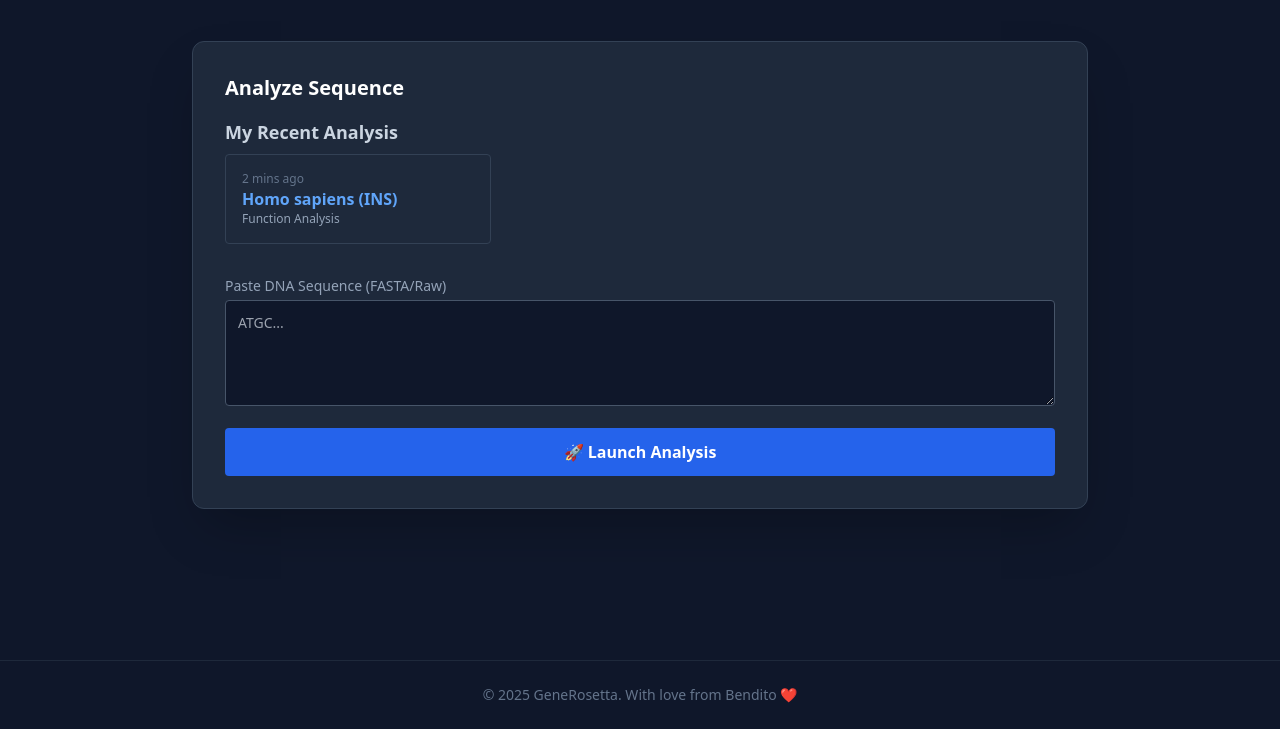
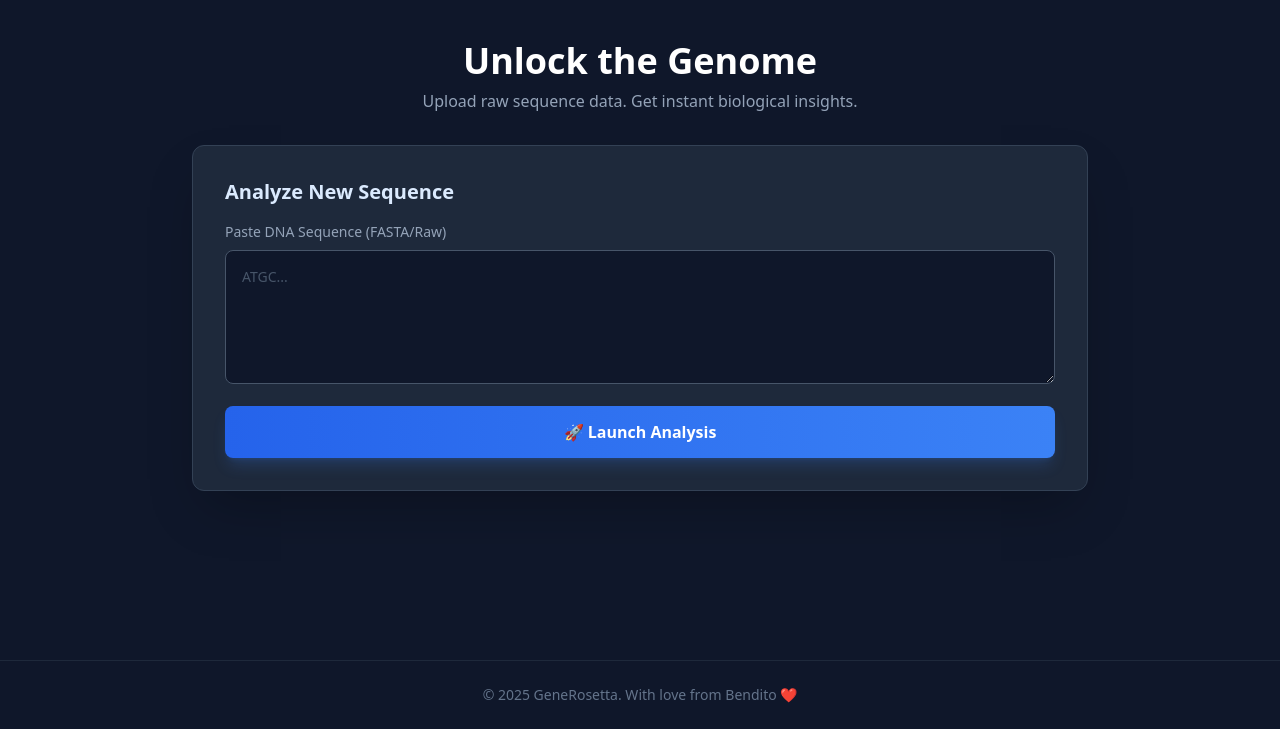
Before and after one commit to EmediongFrancis/GeneRosetta, a Django app: page / in a window 1280 px wide. Shown: the part 71-800 px from the top of the page. Run offline with Django 5.2, Linux system fonts and the light colour scheme; the visitor is signed in with stand-in values (Sample User, id 1); data that the repository does not hold is empty; parts of the project's set-up code (start-up, migrations or seed data) failed here and were passed over; some libraries are stand-ins or nearby versions.

Commit message:
feat: enhance index view with user-specific recent analysis and improved UI elements

```diff
--- a/templates/index.html
+++ b/templates/index.html
@@ -1,76 +1,104 @@
 {% extends 'base.html' %}
 
 {% block content %}
-<div class="max-w-4xl mx-auto space-y-8">
+<div class="max-w-4xl mx-auto space-y-8 animate-fade-in-up">
 
-    <!-- 1. UPLOAD SECTION -->
-    <div id="upload-section" class="bg-slate-800 p-8 rounded-xl border border-slate-700 shadow-2xl">
-        <h2 class="text-xl font-semibold mb-4">Analyze Sequence</h2>
-        <div id="error-banner" class="hidden bg-red-900/50 border border-red-500 text-red-200 p-4 rounded-lg mb-4 flex items-center">
+    <!-- 1. HEADER & HISTORY SECTION -->
+    <div class="space-y-6">
+        <div class="text-center mb-8">
+            <h2 class="text-4xl font-bold text-white mb-2">Unlock the Genome</h2>
+            <p class="text-slate-400">Upload raw sequence data. Get instant biological insights.</p>
+        </div>
+
+        {% if user.is_authenticated and recent_projects %}
+        <div class="mb-8">
+            <h3 class="text-lg font-bold text-slate-300 mb-4 flex items-center gap-2">
+                <span>🕒</span> Your Recent Analysis
+            </h3>
+            <div class="grid grid-cols-1 md:grid-cols-3 gap-4">
+                {% for project in recent_projects %}
+                <div class="bg-slate-800 p-4 rounded-xl border border-slate-700 hover:border-blue-500 transition cursor-pointer group relative overflow-hidden">
+                    <div class="text-xs text-slate-500 mb-1">{{ project.created_at|timesince }} ago</div>
+                    <div class="font-bold text-white group-hover:text-blue-400 transition truncate">
+                        {{ project.result.organism|default:"Processing..." }}
+                    </div>
+                    <div class="text-xs text-slate-400 truncate mt-1">
+                        ID: {{ project.id|stringformat:".8s" }}...
+                    </div>
+                </div>
+                {% endfor %}
+            </div>
+        </div>
+        {% endif %}
+    </div>
+
+    <!-- 2. UPLOAD CARD -->
+    <div id="upload-section" class="bg-slate-800 p-8 rounded-xl border border-slate-700 shadow-2xl relative">
+
+        <!-- Error Banner (Hidden by default) -->
+        <div id="error-banner" class="hidden bg-red-900/50 border border-red-500 text-red-200 p-4 rounded-lg mb-6 flex items-center animate-pulse">
             <span class="text-xl mr-3">⚠️</span>
             <span id="error-text">Something went wrong.</span>
         </div>
 
-        {% if user.is_authenticated %}
-<div class="mb-8">
-    <h3 class="text-lg font-bold text-slate-300 mb-2">My Recent Analysis</h3>
-    <div class="grid grid-cols-1 md:grid-cols-3 gap-4">
-        <!-- We will populate this with real data later -->
-        <div class="bg-slate-800 p-4 rounded border border-slate-700">
-            <div class="text-xs text-slate-500">2 mins ago</div>
-            <div class="font-bold text-blue-400">Homo sapiens (INS)</div>
-            <div class="text-xs text-slate-400">Function Analysis</div>
-        </div>
-    </div>
-</div>
-{% endif %}
+        <h2 class="text-xl font-semibold mb-4 text-blue-100">Analyze New Sequence</h2>
 
         <form id="analyze-form" class="space-y-4">
             {% csrf_token %}
             <div>
-                <label class="block text-sm text-slate-400 mb-1">Paste DNA Sequence (FASTA/Raw)</label>
-                <textarea name="raw_text" rows="4"
-                    class="w-full bg-slate-900 border border-slate-600 rounded p-3 text-mono text-sm focus:ring-2 focus:ring-blue-500 outline-none"
+                <label class="block text-sm text-slate-400 mb-2">Paste DNA Sequence (FASTA/Raw)</label>
+                <textarea name="raw_text" rows="5"
+                    class="w-full bg-slate-900 border border-slate-600 rounded-lg p-4 text-mono text-sm text-slate-200 focus:ring-2 focus:ring-blue-500 outline-none transition-all placeholder-slate-600"
                     placeholder="ATGC..."></textarea>
             </div>
             <button type="submit"
-                class="w-full bg-blue-600 hover:bg-blue-500 py-3 rounded font-bold transition">
+                class="w-full bg-gradient-to-r from-blue-600 to-blue-500 hover:from-blue-500 hover:to-blue-400 text-white py-3.5 rounded-lg font-bold shadow-lg shadow-blue-500/20 transition-all transform hover:-translate-y-0.5">
                 🚀 Launch Analysis
             </button>
         </form>
     </div>
 
-    <!-- 2. LOADING STATE (Hidden by default) -->
-    <div id="loading-section" class="hidden text-center py-12">
-        <div class="animate-spin text-4xl mb-4">🧬</div>
-        <p class="text-xl text-blue-300 animate-pulse">Processing Sequence...</p>
-        <p class="text-sm text-slate-500">Identifying Organism • Calculating Physics • Folding Protein</p>
+    <!-- 3. LOADING STATE (Hidden by default) -->
+    <div id="loading-section" class="hidden text-center py-16">
+        <div class="relative w-24 h-24 mx-auto mb-6">
+            <div class="absolute inset-0 border-4 border-blue-500/30 rounded-full"></div>
+            <div class="absolute inset-0 border-4 border-blue-500 border-t-transparent rounded-full animate-spin"></div>
+            <div class="absolute inset-0 flex items-center justify-center text-2xl">🧬</div>
+        </div>
+        <h3 class="text-2xl font-bold text-white mb-2">Analyzing...</h3>
+        <p class="text-blue-300 animate-pulse">Identifying Organism • Calculating Physics • Folding Protein</p>
     </div>
 
-    <!-- 3. RESULTS SECTION (Hidden by default) -->
+    <!-- 4. RESULTS SECTION (Hidden by default) -->
     <div id="results-section" class="hidden space-y-6">
 
         <!-- Metadata Header -->
-        <div class="flex items-center space-x-4 bg-slate-800 p-4 rounded-lg">
-            <div class="bg-emerald-900 text-emerald-300 px-3 py-1 rounded text-sm font-bold" id="res-organism">
-                Organism
+        <div class="flex items-center justify-between bg-slate-800 p-4 rounded-lg border border-slate-700">
+            <div class="bg-emerald-900/50 text-emerald-300 border border-emerald-500/30 px-3 py-1 rounded text-sm font-bold flex items-center gap-2">
+                <span>🔬</span> <span id="res-organism">Organism</span>
             </div>
-            <div class="text-slate-300 text-sm" id="res-id">ID: ...</div>
+            <div class="text-slate-400 text-xs font-mono bg-slate-900 px-2 py-1 rounded" id="res-id">ID: ...</div>
         </div>
 
-        <div class="grid grid-cols-1 md:grid-cols-2 gap-6">
+        <div class="grid grid-cols-1 lg:grid-cols-2 gap-6">
             <!-- Left: The Narrative Report -->
-            <div class="bg-slate-800 p-6 rounded-xl border border-slate-700">
-                <h3 class="text-lg font-bold text-blue-400 mb-4">Analysis Report</h3>
-                <div id="res-text" class="prose prose-invert prose-p:text-slate-300 prose-strong:text-blue-400 max-w-none leading-relaxed">
+            <div class="bg-slate-800 p-6 rounded-xl border border-slate-700 h-[500px] overflow-y-auto">
+                <h3 class="text-lg font-bold text-blue-400 mb-4 border-b border-slate-700 pb-2">Analysis Report</h3>
+                <!-- Used Prose classes for Markdown styling -->
+                <div id="res-text" class="prose prose-invert prose-sm max-w-none prose-p:text-slate-300 prose-strong:text-blue-400 prose-headings:text-white leading-relaxed">
                     <!-- Report goes here -->
                 </div>
             </div>
 
             <!-- Right: The 3D Viewer -->
-            <div class="bg-white rounded-xl overflow-hidden shadow-lg">
-                <div id="molecule-viewer" class="molecule-container"></div>
+            <div class="bg-white rounded-xl overflow-hidden shadow-lg border border-slate-700 h-[500px]">
+                <div id="molecule-viewer" class="molecule-container h-full w-full"></div>
             </div>
+        </div>
+
+        <!-- Reset Button -->
+        <div class="text-center pt-4">
+            <button onclick="location.reload()" class="text-slate-400 hover:text-white underline text-sm">Analyze Another Sequence</button>
         </div>
     </div>
 
@@ -82,38 +110,52 @@
     const uploadSec = document.getElementById('upload-section');
     const loadingSec = document.getElementById('loading-section');
     const resultSec = document.getElementById('results-section');
+    const errorBanner = document.getElementById('error-banner');
+    const errorText = document.getElementById('error-text');
 
     // 3Dmol Viewer Instance
     let viewer = null;
 
+    function showError(message) {
+        // Reset UI state
+        loadingSec.classList.add('hidden');
+        uploadSec.classList.remove('hidden');
+
+        // Show error
+        errorText.innerText = message;
+        errorBanner.classList.remove('hidden');
+
+        // Scroll to top
+        window.scrollTo({ top: 0, behavior: 'smooth' });
+    }
+
     form.addEventListener('submit', async (e) => {
         e.preventDefault();
+        errorBanner.classList.add('hidden'); // Hide previous errors
 
         // 1. Get Data
         const formData = new FormData(form);
         const rawText = formData.get('raw_text');
 
+        // 2. Client-side Validation
         if (!rawText || rawText.trim() === "") {
-        // Shake the box or show a red border
             const textarea = form.querySelector('textarea');
-        textarea.classList.add('ring-2', 'ring-red-500');
+            textarea.classList.add('ring-2', 'ring-red-500', 'bg-red-900/10');
             textarea.placeholder = "⚠️ Please paste a sequence first!";
 
-        // Remove the red ring after 2 seconds
             setTimeout(() => {
-            textarea.classList.remove('ring-2', 'ring-red-500');
+                textarea.classList.remove('ring-2', 'ring-red-500', 'bg-red-900/10');
                 textarea.placeholder = "ATGC...";
             }, 2000);
-
-        return; // STOP HERE. Do not show spinner.
+            return;
         }
 
-        // 2. UI Transition -> Loading
+        // 3. UI Transition -> Loading
         uploadSec.classList.add('hidden');
         loadingSec.classList.remove('hidden');
 
         try {
-            // 3. POST to API
+            // 4. POST to API
             const response = await fetch('/api/analyze/', {
                 method: 'POST',
                 headers: {
@@ -124,19 +166,22 @@
             });
 
             const data = await response.json();
-            const uuid = data.id;
 
-            // 4. Poll for Status
-            pollStatus(uuid);
+            if (!response.ok) {
+                throw new Error(data.error || "Server rejected the request.");
+            }
+
+            // 5. Start Polling
+            pollStatus(data.id);
 
         } catch (err) {
-            alert("Upload Failed: " + err);
-            location.reload();
+            showError(err.message);
         }
     });
 
     async function pollStatus(uuid) {
         const interval = setInterval(async () => {
+            try {
                 const res = await fetch(`/api/status/${uuid}/`);
                 const data = await res.json();
 
@@ -145,30 +190,23 @@
                     renderResults(data);
                 } else if (data.status === 'FAILED') {
                     clearInterval(interval);
-                alert("Analysis Failed via Worker.");
-                location.reload();
+                    showError("Analysis Failed. Please check if the sequence is valid DNA.");
                 }
-        }, 2000); // Check every 2 seconds
+            } catch (err) {
+                clearInterval(interval);
+                showError("Network Error: Could not check status.");
+            }
+        }, 2000);
     }
 
     async function renderResults(data) {
-        // Fetch full details including PDB
-        // (Note: In a real app we might need a separate endpoint for full details,
-        // but for now let's assume status returns it or we fetch specifically)
-        // Wait, our status endpoint returns organism but maybe not the massive PDB?
-        // Let's create a quick helper logic here.
-
-        // Ideally we fetch the result object details.
-        // Let's assume the /status/ endpoint returns the PDB and Report if completed.
-        // I need to update the status view to return EVERYTHING if completed.
-
         loadingSec.classList.add('hidden');
         resultSec.classList.remove('hidden');
 
         document.getElementById('res-organism').innerText = data.organism || "Unknown Organism";
         document.getElementById('res-id').innerText = `ID: ${data.id}`;
 
-        // Inject Report
+        // Inject Markdown Report
         if (data.report && data.report.text) {
              document.getElementById('res-text').innerHTML = marked.parse(data.report.text);
         }
@@ -177,26 +215,15 @@
         if (data.pdb_data) {
             if (!viewer) {
                 viewer = $3Dmol.createViewer(document.getElementById('molecule-viewer'), {
-                    backgroundColor: 'white'
+                    backgroundColor: 'white' // Or 'black' for dark mode viewer
                 });
             }
+            viewer.clear(); // Clear previous models if re-used
             viewer.addModel(data.pdb_data, "pdb");
             viewer.setStyle({}, { cartoon: { color: 'spectrum' } });
             viewer.zoomTo();
             viewer.render();
         }
     }
-
-    function showError(message) {
-    // Hide loading, show upload
-    loadingSec.classList.add('hidden');
-    uploadSec.classList.remove('hidden');
-
-    // Show error banner
-    const banner = document.getElementById('error-banner');
-    const text = document.getElementById('error-text');
-    text.innerText = message;
-    banner.classList.remove('hidden');
-}
 </script>
 {% endblock %}
```
Lines whose indentation alone changed are shown as unchanged.
